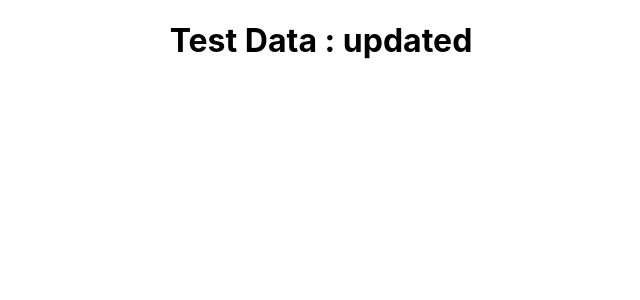
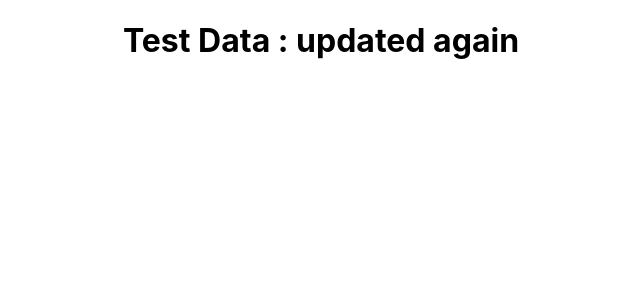
Before and after one commit to git-manishb/hobbyadda, a React (Create React App) app: page / in a window 1280 px wide. Shown: the top 300 px of the page, without its empty margins (319-959 px from the left). Built offline with nearby package versions, Linux system fonts and the light colour scheme.

Commit message:
text updated again

```diff
--- a/src/App.js
+++ b/src/App.js
@@ -4,7 +4,7 @@ import './App.css';
 function App() {
   return (
     <div className="App">
-     <h1>Test Data : updated</h1>
+     <h1>Test Data : updated again</h1>
     </div>
   );
 }
```
